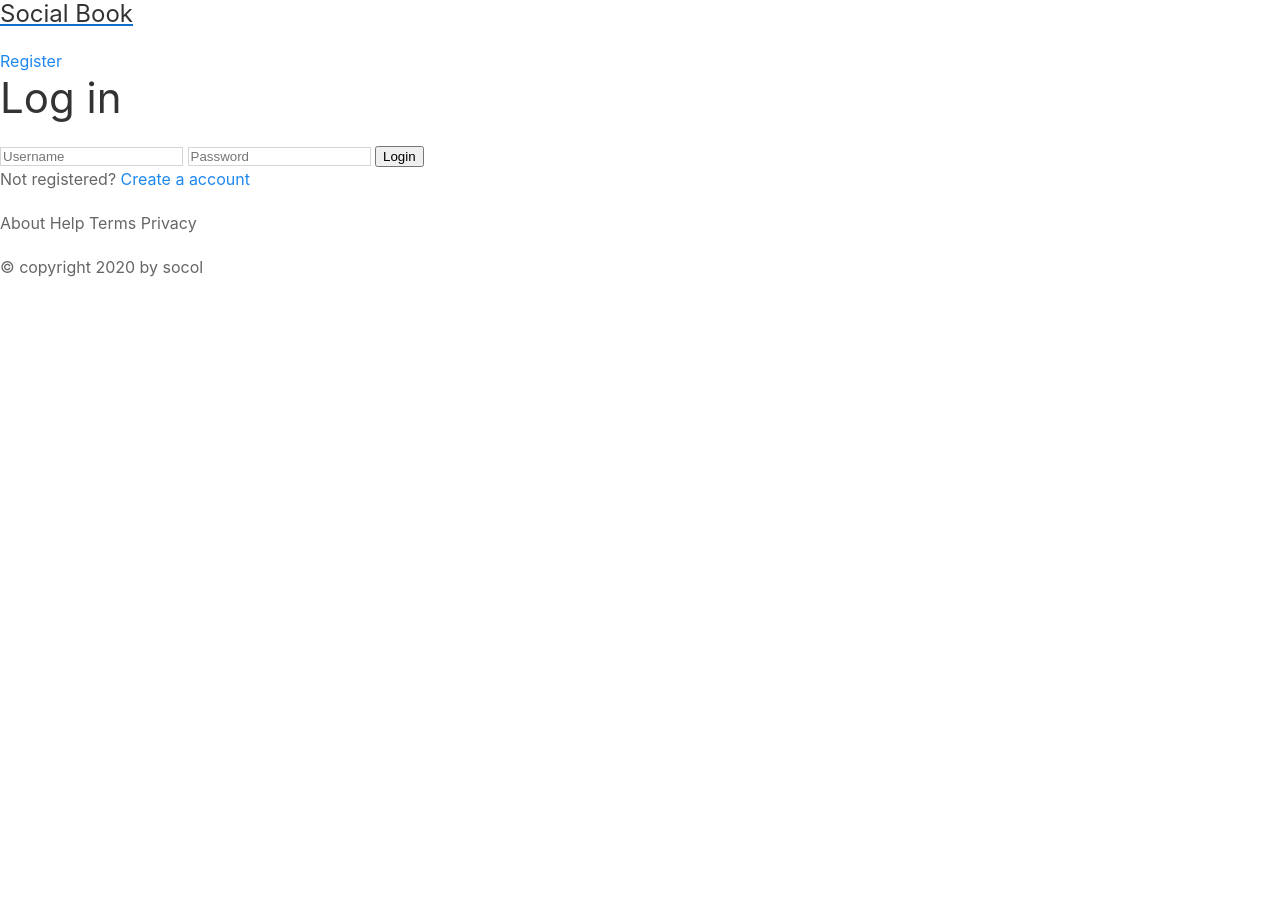
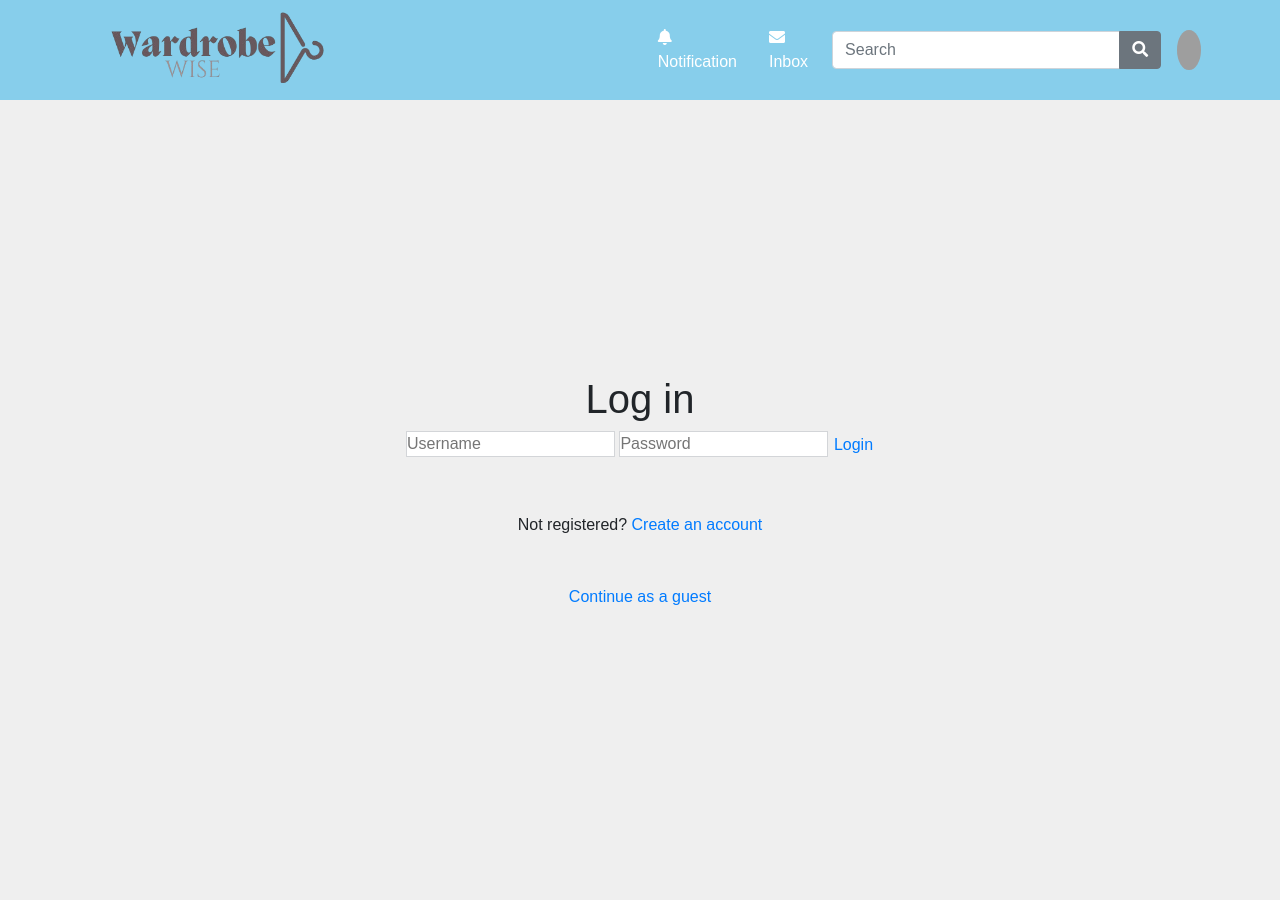
Before and after one commit to AidanHickey/AIClothesBot, a Django app: page /signin in a window 1280 px wide. Before the commit the page ends 277 px from the top, so only its background shows below. Run offline with Django 5.2, Linux system fonts and the light colour scheme; some libraries are stand-ins or nearby versions; grey boxes are pictures that could not be loaded.

Commit message:
Updated sign-in

```diff
--- a/prototype/main/templates/signin.html
+++ b/prototype/main/templates/signin.html
@@ -5,50 +5,42 @@
   <head>
     <meta charset="UTF-8" />
     <meta name="viewport" content="width=device-width, initial-scale=1.0" />
-    <link
-      href="{% static 'assets/images/favicon.png' %}"
-      rel="icon"
-      type="image/png"
-    />
-    <title>Sign In - Social Book</title>
-    <meta charset="utf-8" />
-    <meta name="viewport" content="width=device-width, initial-scale=1" />
-    <link rel="stylesheet" href="{% static 'assets/css/icons.css' %}" />
-    <link rel="stylesheet" href="{% static 'assets/css/uikit.css' %}" />
-    <link rel="stylesheet" href="{% static 'assets/css/style.css' %}" />
-    <link rel="stylesheet" href="{% static 'assets/css/tailwind.css' %}" />
+    <title>Sign In - Wardrobe Wise</title>
+    <link rel="stylesheet" href="https://maxcdn.bootstrapcdn.com/bootstrap/4.5.2/css/bootstrap.min.css" />
+    <link rel="stylesheet" href="https://cdnjs.cloudflare.com/ajax/libs/font-awesome/5.15.4/css/all.min.css" />
+    <link rel="stylesheet" href="{% static 'style.css' %}">
   </head>
-
   <body class="bg-gray-100">
-    <div id="wrapper" class="flex flex-col justify-between h-screen">
-      <!-- header-->
-      <div class="bg-white py-4 shadow dark:bg-gray-800">
-        <div class="max-w-6xl mx-auto">
-          <div class="flex items-center lg:justify-between justify-around">
-            <a href="trending.html">
-              <b><h1 style="font-size: 1.5rem">Social Book</h1></b>
+    <!-- Navbar -->
+    <nav class="navbar navbar-expand-lg navbar-light bg-primary">
+      <div class="container">
+        <a class="navbar-brand d-flex align-items-center" href="#">
+          <img src="{% static 'wardrobewise_logo.png' %}" class="logo" alt="Wardrobe Wise Logo">
         </a>
-
-            <div
-              class="capitalize flex font-semibold hidden lg:block my-2 space-x-3 text-center text-sm"
-            >
-              <a
-                href="/signup"
-                class="bg-pink-500 pink-500 px-6 py-3 rounded-md shadow text-white"
-                >Register</a
-              >
+        <div class="navbar-nav ml-auto d-flex align-items-center">
+          <a href="#" class="nav-link text-white mr-3">
+            <i class="fas fa-bell"></i> Notification
+          </a>
+          <a href="#" class="nav-link text-white mr-3">
+            <i class="fas fa-envelope"></i> Inbox
+          </a>
+          <div class="input-group mr-3">
+            <input type="text" class="form-control" placeholder="Search">
+            <div class="input-group-append">
+              <button class="btn btn-secondary" type="button">
+                <i class="fas fa-search"></i>
+              </button>
             </div>
           </div>
+          <img src="{% static 'images/profile.png' %}" class="rounded-circle nav-user-icon" alt="User Profile Icon">
         </div>
       </div>
+    </nav>
 
-      <!-- Content-->
-      <div>
-        <div
-          class="lg:p-12 max-w-md max-w-xl lg:my-0 my-12 mx-auto p-6 space-y-"
-        >
-          <h1 class="lg:text-3xl text-xl font-semibold mb-6">Log in</h1>
-
+    <!-- Content -->
+    <div class="d-flex justify-content-center align-items-center min-vh-100">
+      <div class="lg:p-12 max-w-md lg:my-0 my-12 mx-auto p-6 space-y-6">
+        <h1 class="text-center lg:text-3xl text-xl font-semibold mb-6">Log in</h1>
         <div>
           <style>
             h5 {
@@ -59,106 +51,51 @@
           <h5>{{message}}</h5>
           {% endfor %}
         </div>
-
         <form action="" method="POST">
           {% csrf_token %}
           <input
             type="text"
             name="username"
             placeholder="Username"
-              class="bg-gray-200 mb-2 shadow-none dark:bg-gray-800"
+            class="block w-full bg-gray-200 mb-2 shadow-none dark:bg-gray-800"
             style="border: 1px solid #d3d5d8 !important"
           />
           <input
             type="password"
             name="password"
             placeholder="Password"
-              class="bg-gray-200 mb-2 shadow-none dark:bg-gray-800"
+            class="block w-full bg-gray-200 mb-2 shadow-none dark:bg-gray-800"
             style="border: 1px solid #d3d5d8 !important"
           />
-            <!-- <div class="flex justify-between my-4">
-                        <div class="checkbox">
-                            <input type="checkbox" id="chekcbox1" checked>
-                            <label for="chekcbox1"><span class="checkbox-icon"></span>Remember Me</label>
-                        </div>
-                        <a href="#"> Forgot Your Password? </a>
-                    </div> -->
           <button
   type="submit"
-              class="bg-gradient-to-br from-pink-500 py-3 rounded-md text-white text-xl to-red-400 w-full"
+  class="btn btn-link text-blue-500 w-full text-xl"
+  style="padding: 0; text-align: center;"
 >
   Login
 </button>
+        </form>
         <div class="text-center mt-5 space-x-2">
           <p class="text-base">
             Not registered?
-                <a href="/signup" class=""> Create a account </a>
+            <a href="/signup" class="text-blue-500"> Create an account </a>
           </p>
         </div>
-          </form>
-        </div>
-      </div>
-
-      <!-- Footer -->
-
-      <div class="lg:mb-5 py-3 uk-link-reset">
-        <div
-          class="flex flex-col items-center justify-between lg:flex-row max-w-6xl mx-auto lg:space-y-0 space-y-3"
-        >
-          <div class="flex space-x-2 text-gray-700 uppercase">
-            <a href="#"> About</a>
-            <a href="#"> Help</a>
-            <a href="#"> Terms</a>
-            <a href="#"> Privacy</a>
-          </div>
-          <p class="capitalize">© copyright 2020 by socol</p>
+        <div class="text-center mt-5 space-x-2">
+          <p class="text-base">
+            <a href="#" class="text-blue-500"> Continue as a guest </a>
+          </p>
         </div>
       </div>
     </div>
 
-    <!--<script>
+  </form>
+</div>
+</div>
+</div>
 
-        (function (window, document, undefined) {
-            'use strict';
-            if (!('localStorage' in window)) return;
-            var nightMode = localStorage.getItem('gmtNightMode');
-            if (nightMode) {
-                document.documentElement.className += ' dark';
-            }
-        })(window, document);
-
-
-        (function (window, document, undefined) {
-
-            'use strict';
-
-            // Feature test
-            if (!('localStorage' in window)) return;
-
-            // Get our newly insert toggle
-            var nightMode = document.querySelector('#night-mode');
-            if (!nightMode) return;
-
-            // When clicked, toggle night mode on or off
-            nightMode.addEventListener('click', function (event) {
-                event.preventDefault();
-                document.documentElement.classList.toggle('dark');
-                if (document.documentElement.classList.contains('dark')) {
-                    localStorage.setItem('gmtNightMode', true);
-                    return;
-                }
-                localStorage.removeItem('gmtNightMode');
-            }, false);
-
-        })(window, document);
-    </script>-->
-
-    <!-- Scripts
-    ================================================== -->
-    <script src="{% static 'assets/js/tippy.all.min.js' %}"></script>
-    <script src="{% static 'assets/js/jquery-3.3.1.min.js' %}"></script>
-    <script src="{% static 'assets/js/uikit.js' %}"></script>
-    <script src="{% static 'assets/js/simplebar.js' %}"></script>
-    <script src="{% static 'assets/js/custom.js' %}"></script>
+<script src="https://code.jquery.com/jquery-3.5.1.slim.min.js"></script>
+<script src="https://cdn.jsdelivr.net/npm/@popperjs/core@2.5.4/dist/umd/popper.min.js"></script>
+<script src="https://maxcdn.bootstrapcdn.com/bootstrap/4.5.2/js/bootstrap.min.js"></script>
 </body>
 </html>
```
Lines whose indentation alone changed are shown as unchanged.
